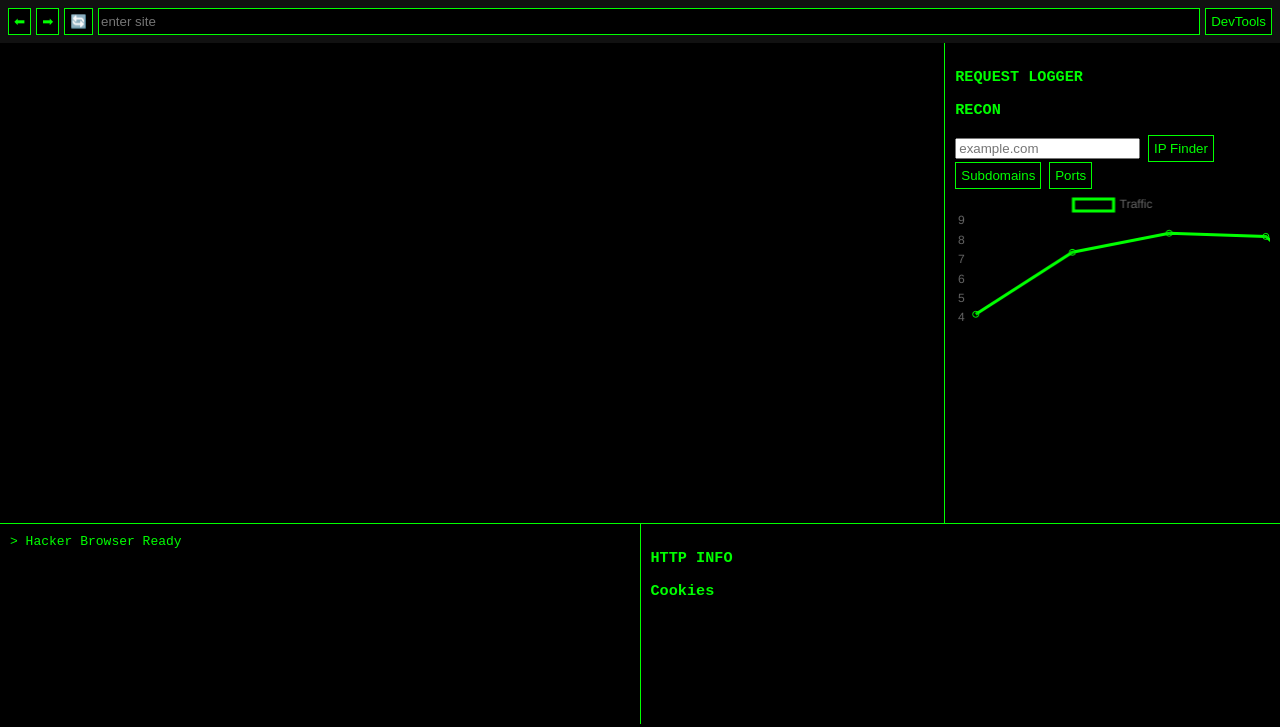
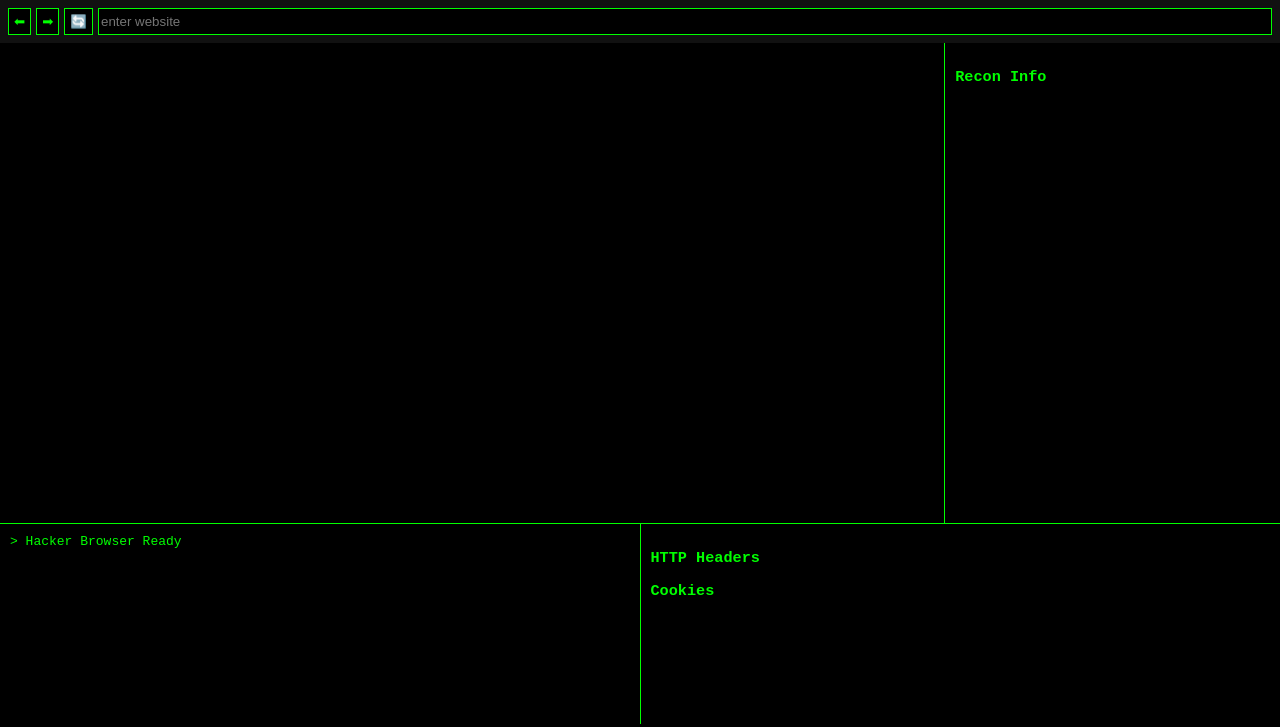
Before and after one commit to devil-tech-pro/ReconBrowser, a plain HTML site: page index.html in a window 1280 px wide. Drawn offline with nearby package versions, Linux system fonts and the light colour scheme.

Commit message:
Update index.html

```diff
--- a/index.html
+++ b/index.html
@@ -3,9 +3,7 @@
 
 <head>
 
-<title>Hacker Browser</title>
-
-<script src="https://cdn.jsdelivr.net/npm/chart.js"></script>
+<title>Recon Hacker Browser</title>
 
 <style>
 
@@ -91,9 +89,7 @@ padding:10px;
 <button onclick="forward()">➡</button>
 <button onclick="reload()">🔄</button>
 
-<input id="url" placeholder="enter site">
-
-<button onclick="devtools()">DevTools</button>
+<input id="url" placeholder="enter website">
 
 </div>
 
@@ -103,23 +99,9 @@ padding:10px;
 
 <div id="side">
 
-<h3>REQUEST LOGGER</h3>
-
-<div id="logs"></div>
-
-<h3>RECON</h3>
-
-<input id="domain" placeholder="example.com">
-
-<button onclick="findIP()">IP Finder</button>
-
-<button onclick="scanSubs()">Subdomains</button>
-
-<button onclick="scanPorts()">Ports</button>
+<h3>Recon Info</h3>
 
 <div id="results"></div>
-
-<canvas id="graph"></canvas>
 
 </div>
 
@@ -135,7 +117,7 @@ padding:10px;
 
 <div id="httpPanel">
 
-<h3>HTTP INFO</h3>
+<h3>HTTP Headers</h3>
 
 <div id="headers"></div>
 
```
